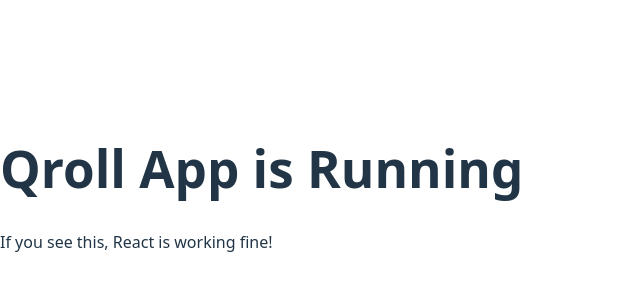
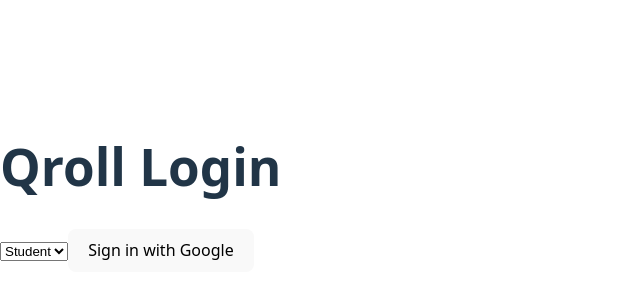
Before and after one commit to qrollK/qroll-frontend, a React (Vite) app: page / in a window 1280 px wide. Shown: the part 212-512 px from the top of the page, without its empty margins (0-640 px from the left). Built offline with nearby package versions, Linux system fonts and the light colour scheme.

Commit message:
Moved project files to root directory

```diff
--- a/package.json
+++ b/package.json
@@ -12,6 +12,7 @@
   "dependencies": {
     "@react-oauth/google": "^0.12.2",
     "axios": "^1.11.0",
+    "firebase": "^12.0.0",
     "jwt-decode": "^4.0.0",
     "react": "^19.1.0",
     "react-dom": "^19.1.0",
--- a/src/App.jsx
+++ b/src/App.jsx
@@ -1,10 +1,16 @@
-import React from "react";
+import { BrowserRouter, Routes, Route } from "react-router-dom";
+import Login from "./pages/Login";
+import AdminDashboard from "./pages/AdminDashboard";
+import StudentDashboard from "./pages/StudentDashboard";
 
 export default function App() {
   return (
-    <div>
-      <h1>Qroll App is Running</h1>
-      <p>If you see this, React is working fine!</p>
-    </div>
+    <BrowserRouter>
+      <Routes>
+        <Route path="/" element={<Login />} />
+        <Route path="/admin-dashboard" element={<AdminDashboard />} />
+        <Route path="/student-dashboard" element={<StudentDashboard />} />
+      </Routes>
+    </BrowserRouter>
   );
 }
--- /dev/null
+++ b/src/firebase.js
@@ -0,0 +1,12 @@
+import { initializeApp } from "firebase/app";
+
+const firebaseConfig = {
+  apiKey: "AIzaSyAdmnmCPdWrUnCTxbOzmzLWOF3o2RlPAyo",
+  authDomain: "qroll-app.firebaseapp.com",
+  projectId: "qroll-app",
+  storageBucket: "qroll-app.firebasestorage.app",
+  messagingSenderId: "963943594712",
+  appId: "1:963943594712:web:c8fe65533804032e51b5ad"
+};
+
+export const app = initializeApp(firebaseConfig);
--- a/src/pages/Login.jsx
+++ b/src/pages/Login.jsx
@@ -1,25 +1,45 @@
-import { GoogleLogin } from '@react-oauth/google';
-import API from '../api';
-import { saveToken } from '../utils/auth';
-import { useNavigate } from 'react-router-dom';
+import React, { useState } from "react";
+import { GoogleAuthProvider, getAuth, signInWithPopup } from "firebase/auth";
+import { app } from "../firebase";
+import axios from "axios";
+import { useNavigate } from "react-router-dom";
 
 export default function Login() {
   const navigate = useNavigate();
+  const [role, setRole] = useState("student");
 
-  const handleSuccess = async (credentialResponse) => {
-    const res = await API.post('/auth/google', {
-      token: credentialResponse.credential,
-    });
+  const handleLogin = async () => {
+    try {
+      const provider = new GoogleAuthProvider();
+      const auth = getAuth(app);
+      const result = await signInWithPopup(auth, provider);
+      const idToken = await result.user.getIdToken();
 
-    saveToken(res.data.token);
-    const role = res.data.user.role;
-    navigate(role === 'admin' ? '/admin' : '/student');
+      const response = await axios.post("http://localhost:5000/auth/google", {
+        token: idToken,
+        role,
+      });
+
+      localStorage.setItem("token", response.data.token);
+      localStorage.setItem("role", role);
+
+      if (role === "admin") navigate("/admin-dashboard");
+      else navigate("/student-dashboard");
+    } catch (error) {
+      console.error("Login Failed", error);
+    }
   };
 
   return (
-    <div>
-      <h2>Login with Google</h2>
-      <GoogleLogin onSuccess={handleSuccess} onError={() => alert('Login Failed')} />
+    <div className="flex flex-col items-center justify-center h-screen">
+      <h1>Qroll Login</h1>
+      <select value={role} onChange={(e) => setRole(e.target.value)} className="mt-4 mb-4">
+        <option value="student">Student</option>
+        <option value="admin">Admin</option>
+      </select>
+      <button onClick={handleLogin} className="bg-blue-500 text-white px-4 py-2 rounded">
+        Sign in with Google
+      </button>
     </div>
   );
 }
```
Also changed, not shown: 1 other file (tests, documents, lock files or other folders).
